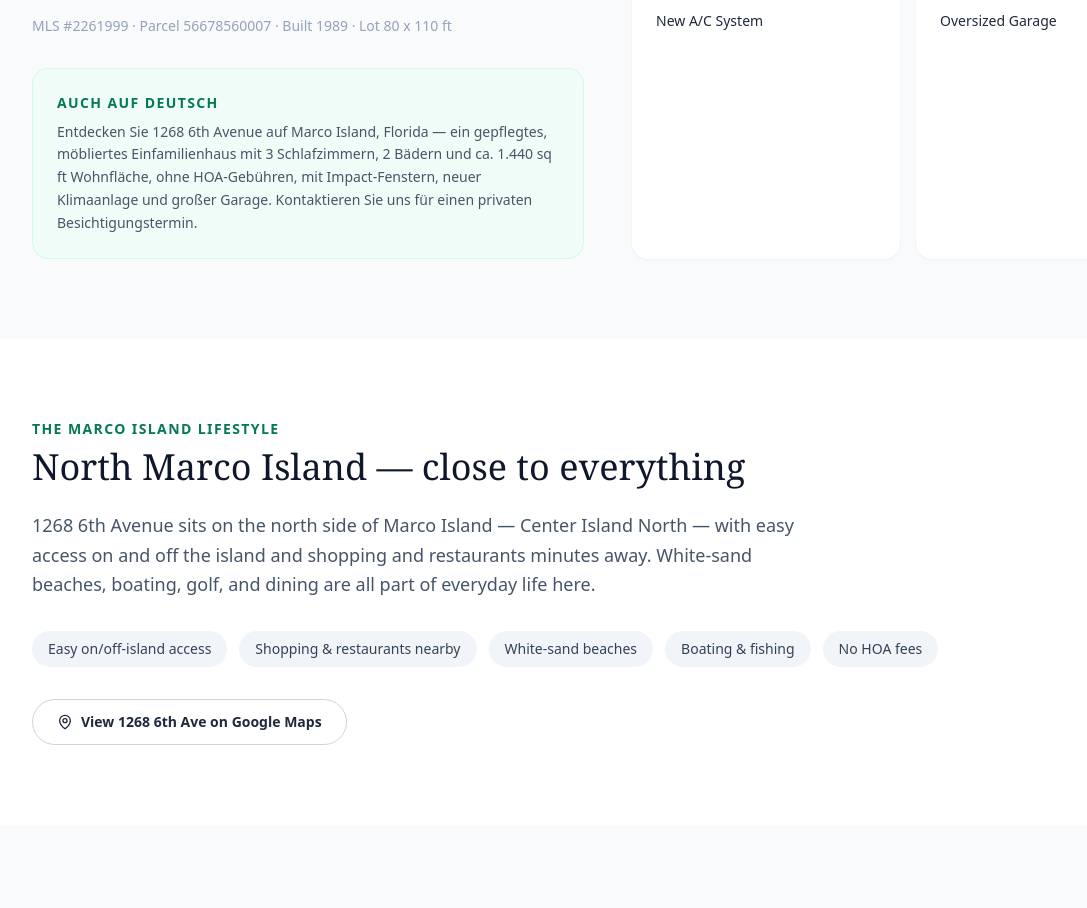
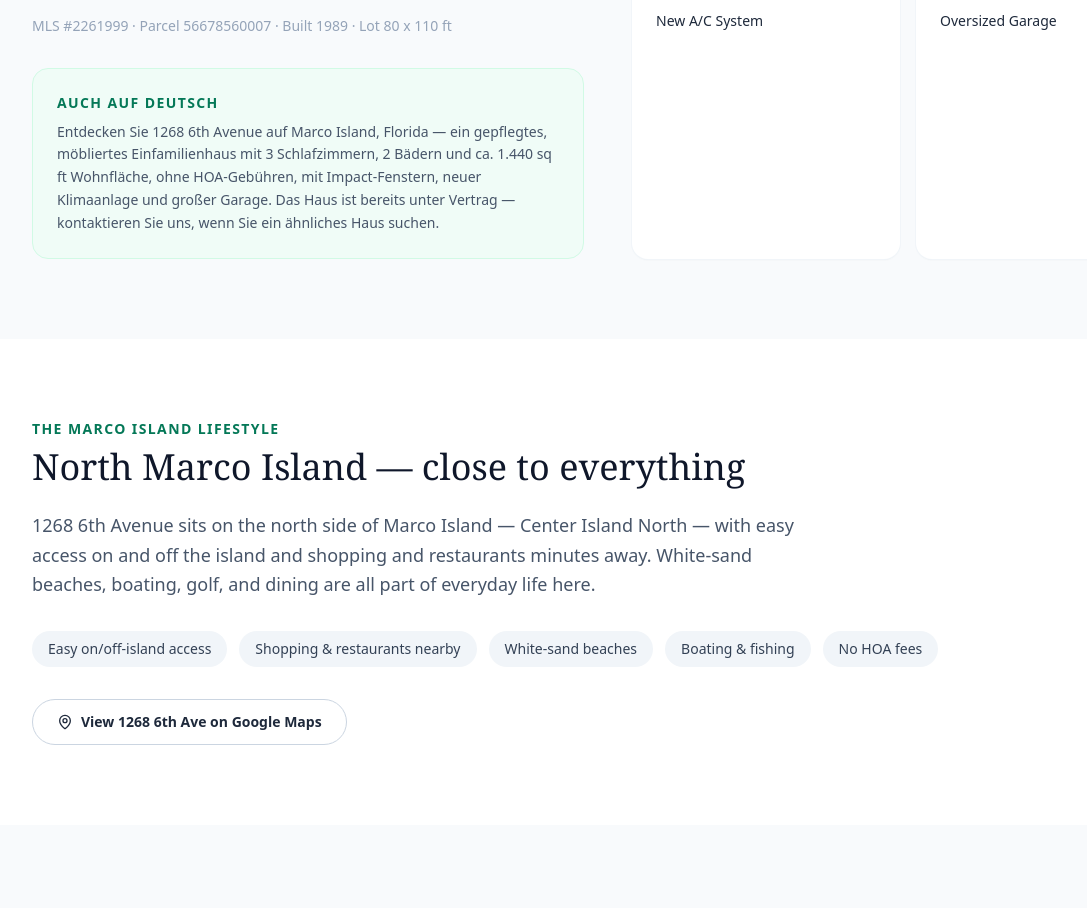
Before and after one commit to manuelarealty-a11y/1268-6th-ave-marco-island, a Next.js app: page / in a window 1280 px wide. Shown: the part 3788-4696 px from the top of the page, without its empty margins (32-1119 px from the left). Built offline with nearby package versions, Linux system fonts and the light colour scheme.

Commit message:
German blurb: under contract (follow-up to PR #5) (#6)

```diff
--- a/components/details.tsx
+++ b/components/details.tsx
@@ -56,8 +56,9 @@ export function Details() {
               Entdecken Sie 1268 6th Avenue auf Marco Island, Florida — ein
               gepflegtes, möbliertes Einfamilienhaus mit 3 Schlafzimmern, 2
               Bädern und ca. 1.440 sq ft Wohnfläche, ohne HOA-Gebühren, mit
-              Impact-Fenstern, neuer Klimaanlage und großer Garage.
-              Kontaktieren Sie uns für einen privaten Besichtigungstermin.
+              Impact-Fenstern, neuer Klimaanlage und großer Garage. Das Haus
+              ist bereits unter Vertrag — kontaktieren Sie uns, wenn Sie ein
+              ähnliches Haus suchen.
             </p>
           </div>
         </div>
```
